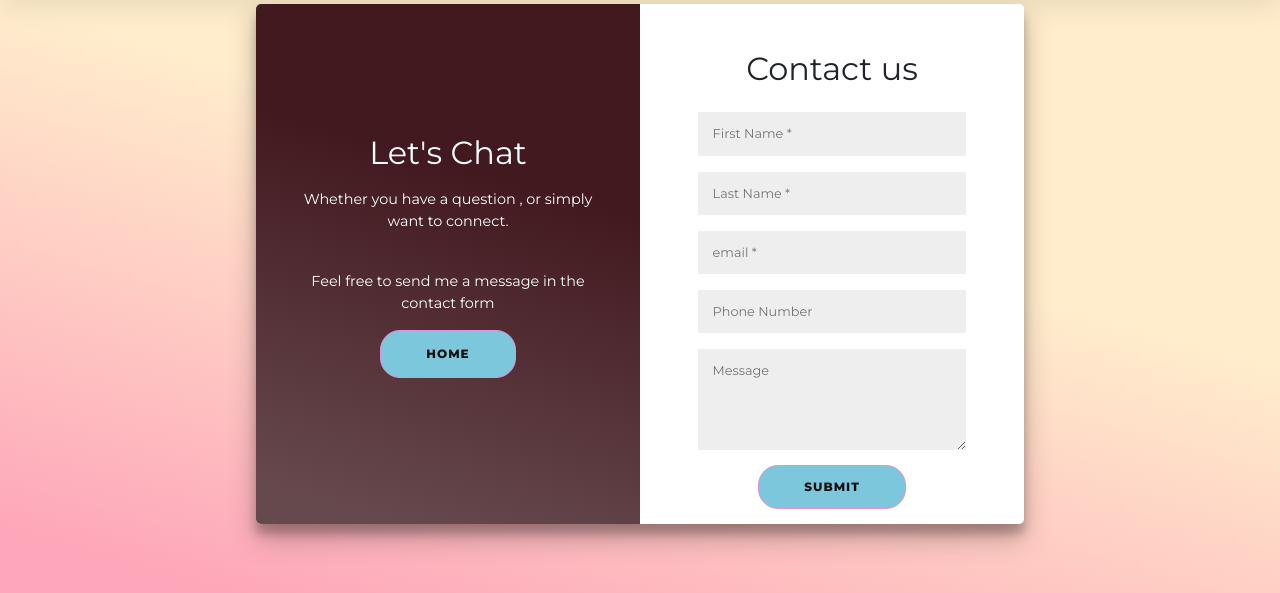
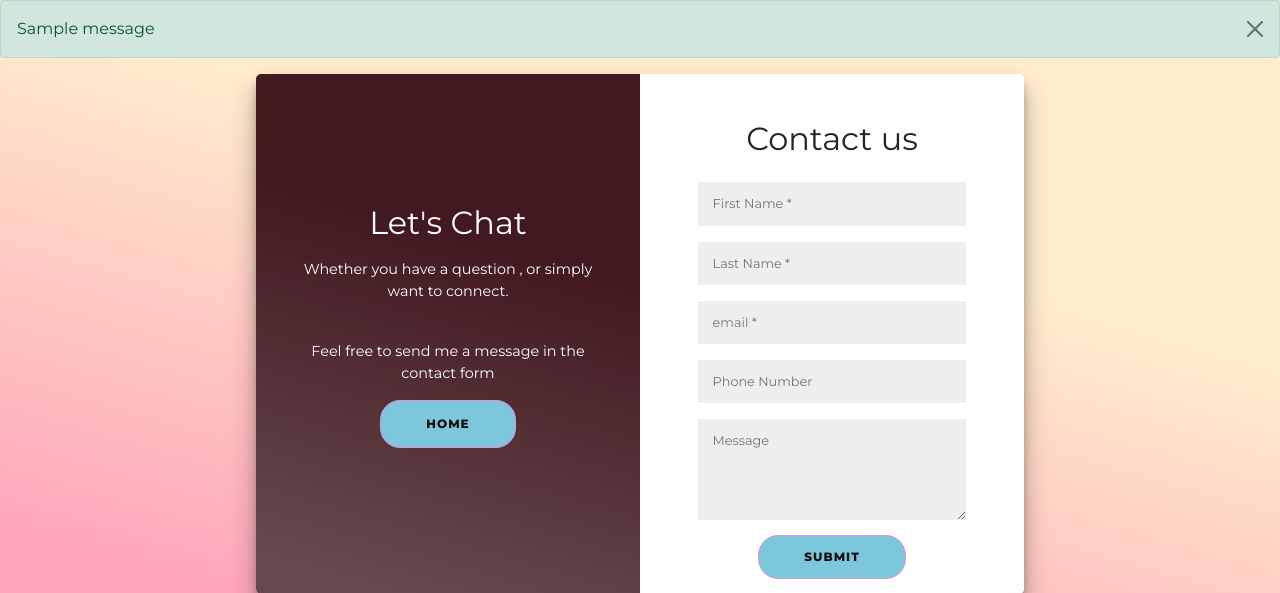
Before and after one commit to ankitapuri/pixelvibe, a Django app: page /contact/ in a window 1280 px wide. Shown: the part 87-680 px from the top of the page. Run offline with Django 3.2, Linux system fonts and the light colour scheme; tables that the repository leaves empty hold one stand-in row (values such as "Sample post"); one stand-in notice (Sample message) is shown; some libraries are stand-ins or nearby versions.

Commit message:
error/succes msg in contact

```diff
--- a/home/views.py
+++ b/home/views.py
@@ -4,6 +4,7 @@ from django.http import HttpResponse, request
 from django.contrib.auth.models import User,auth
 from django.contrib.auth  import authenticate,  login, logout
 from home.models import Contact
+from django.contrib import  messages
 
 # Create your views here.
 def home(request):
@@ -91,11 +92,13 @@ def contact(request):
         number = request.POST['number']
         content = request.POST['content']
         print(firstname,email,content,number)
-        ins = Contact(firstname=firstname,lastname=lastname,email=email,content=content,number=number)
-        ins.save()
-        # messages.success(request,'Thank You for contacting me!! Your message has been saved ')
-        print('data has been saved to database')
-        return redirect('/')
+        if len(firstname)<2 or len(email)<3 or len(number)<10 or len(content)<4:
+            messages.error(request, "Please fill the form correctly")
+        else:
+            ins = Contact(firstname=firstname,lastname=lastname,email=email,content=content,number=number)
+            ins.save()
+            messages.success(request,'Thank You for contacting Us!! Your message has been saved ')
+        return redirect('/contact')
     else:
         print('not post')
     return render(request,'contact.html')
--- a/template/contact.html
+++ b/template/contact.html
@@ -200,10 +200,13 @@ button:hover {
   </div>
 </nav>
 <!-- navbar ends -->
-<!-- <div class="alert alert-warning alert-dismissible fade show" role="alert">
-  <strong>Holy guacamole!</strong> You should check in on some of those fields below.
+
+{% for message in messages  %}
+<div class="alert alert-{{message.tags}} alert-dismissible fade show" role="alert">
+  {{message}}
   <button type="button" class="btn-close" data-bs-dismiss="alert" aria-label="Close"></button>
-</div> -->
+</div>
+    {% endfor %}
 <div id="contact">
   <div class="container mt-1 px-0">
     <div class="form-container">
```
